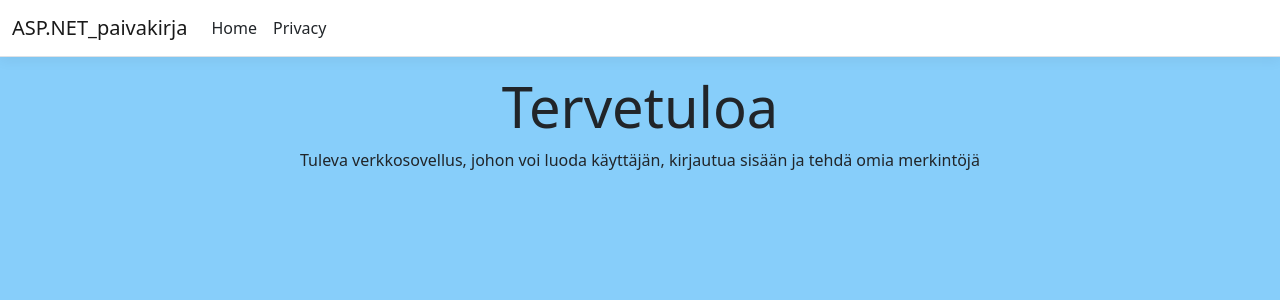
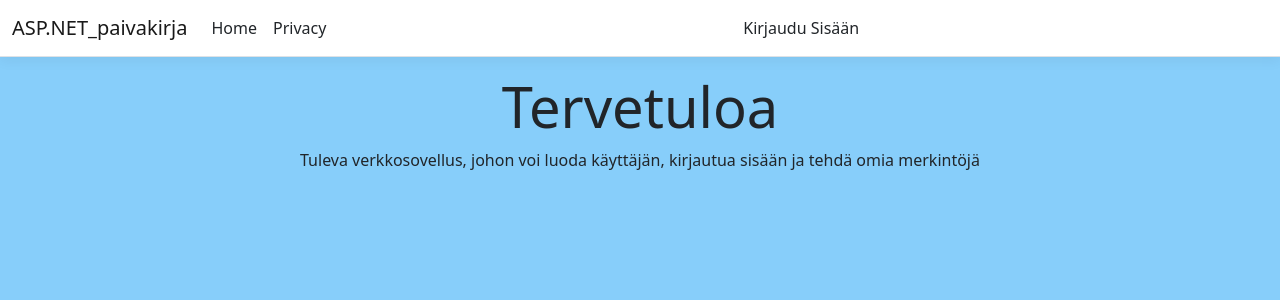
Before and after one commit to MarkoM89/ASP.NET-paivakirja, an ASP.NET Core app: page / in a window 1280 px wide. Shown: the top 300 px of the page. Run offline with ASP.NET Core 8, Linux system fonts and the light colour scheme; style sheets or scripts are compiled from the project's sources.

Commit message:
Luotu tyhjä sivu tulevalle sisään kirjautumiselle

```diff
--- a/ASP.NET-paivakirja/Views/Shared/_Layout.cshtml
+++ b/ASP.NET-paivakirja/Views/Shared/_Layout.cshtml
@@ -1,5 +1,6 @@
 <!DOCTYPE html>
 <html lang="en">
+
 <head>
     <meta charset="utf-8" />
     <meta name="viewport" content="width=device-width, initial-scale=1.0" />
@@ -8,13 +9,14 @@
     <link rel="stylesheet" href="~/css/site.css" asp-append-version="true" />
     <link rel="stylesheet" href="~/ASP.NET_paivakirja.styles.css" asp-append-version="true" />
 </head>
+
 <body>
     <header>
         <nav class="navbar navbar-expand-sm navbar-toggleable-sm navbar-light bg-white border-bottom box-shadow mb-3">
             <div class="container-fluid">
                 <a class="navbar-brand" asp-area="" asp-controller="Home" asp-action="Index">ASP.NET_paivakirja</a>
-                <button class="navbar-toggler" type="button" data-bs-toggle="collapse" data-bs-target=".navbar-collapse" aria-controls="navbarSupportedContent"
-                        aria-expanded="false" aria-label="Toggle navigation">
+                <button class="navbar-toggler" type="button" data-bs-toggle="collapse" data-bs-target=".navbar-collapse"
+                    aria-controls="navbarSupportedContent" aria-expanded="false" aria-label="Toggle navigation">
                     <span class="navbar-toggler-icon"></span>
                 </button>
                 <div class="navbar-collapse collapse d-sm-inline-flex justify-content-between">
@@ -23,8 +25,18 @@
                             <a class="nav-link text-dark" asp-area="" asp-controller="Home" asp-action="Index">Home</a>
                         </li>
                         <li class="nav-item">
-                            <a class="nav-link text-dark" asp-area="" asp-controller="Home" asp-action="Privacy">Privacy</a>
+                            <a class="nav-link text-dark" asp-area="" asp-controller="Home"
+                                asp-action="Privacy">Privacy</a>
                         </li>
+
+                    </ul>
+
+                    <ul class="navbar-nav flex-grow-1">
+                        <li class="nav-item">
+                            <a class="nav-link text-dark" asp-area="" asp-controller="Home"
+                                asp-action="Kirjaudu-Sisaan">Kirjaudu Sisään</a>
+                        </li>
+
                     </ul>
                 </div>
             </div>
@@ -46,4 +58,5 @@
     <script src="~/js/site.js" asp-append-version="true"></script>
     @await RenderSectionAsync("Scripts", required: false)
 </body>
+
 </html>
```
Also changed, not shown: ASP.NET-paivakirja/Views/Home/Kirjaudu_sisaan.cshtml (added, +11 -0 lines), 9 other files.
